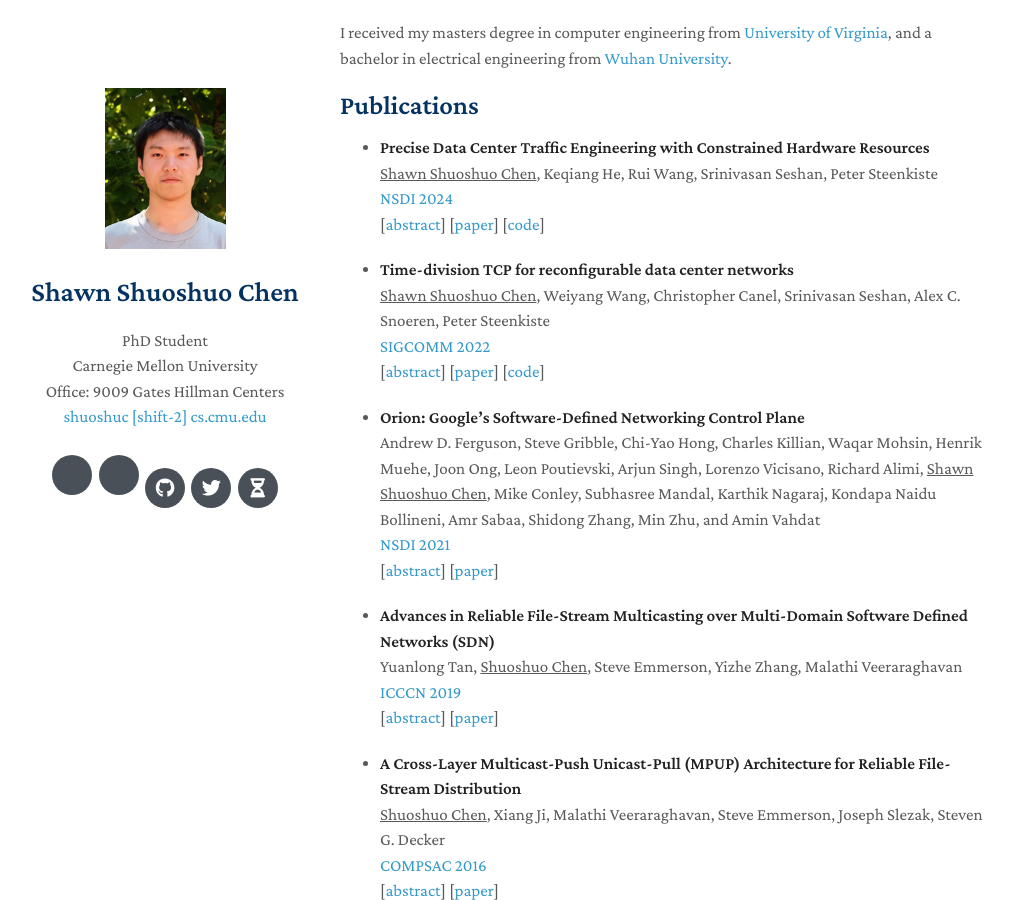
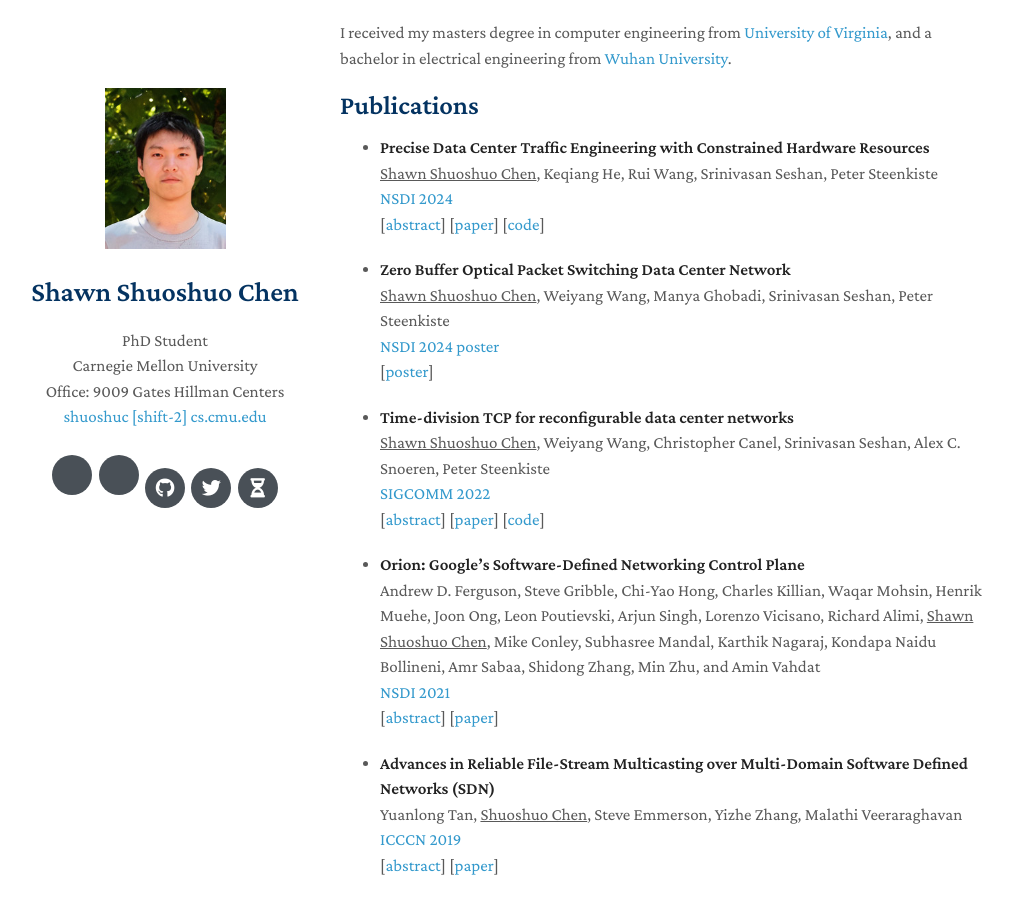
Before and after one commit to shuoshuc/homepage, a Jekyll site: the page built from index.md, in a window 1280 px wide and 900 px high, scrolled down 363 px. Shown: the whole window, without its empty margins (130-1144 px from the left). Built offline with Jekyll 4.4.1, drawn with Linux system fonts in a browser that asks for light colours; nearby versions of some CDN libraries; a style sheet for code colours, icons or effects is not loaded.

Commit message:
Add an entry for NSDI poster

```diff
--- a/index.md
+++ b/index.md
@@ -19,6 +19,14 @@ I received my masters degree in computer engineering from [University of Virgini
   [NSDI 2024](https://www.usenix.org/conference/nsdi24)
   <br>
   [[abstract](https://www.usenix.org/conference/nsdi24/presentation/chen-shawn)] [[paper](./assets/papers/preciseTE-nsdi24.pdf)] [[code](https://shuoshuc.github.io/FabricEval/)]
+
+- **Zero Buffer Optical Packet Switching Data Center Network**
+  <br>
+  <u>Shawn Shuoshuo Chen</u>, Weiyang Wang, Manya Ghobadi, Srinivasan Seshan, Peter Steenkiste
+  <br>
+  [NSDI 2024 poster](https://www.usenix.org/conference/nsdi24)
+  <br>
+  [[poster]()]
 
 - **Time-division TCP for reconfigurable data center networks**
   <br>
```
